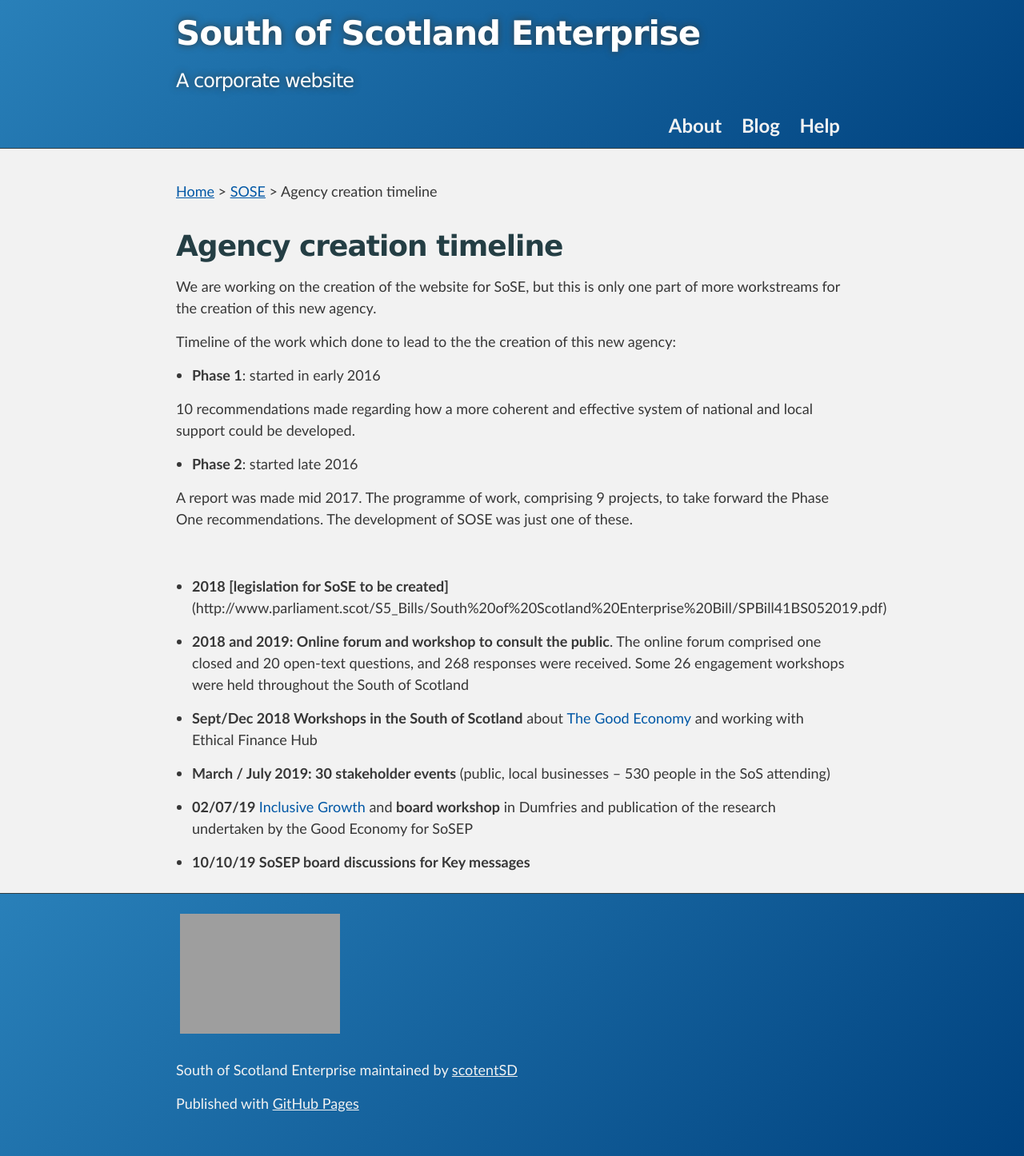
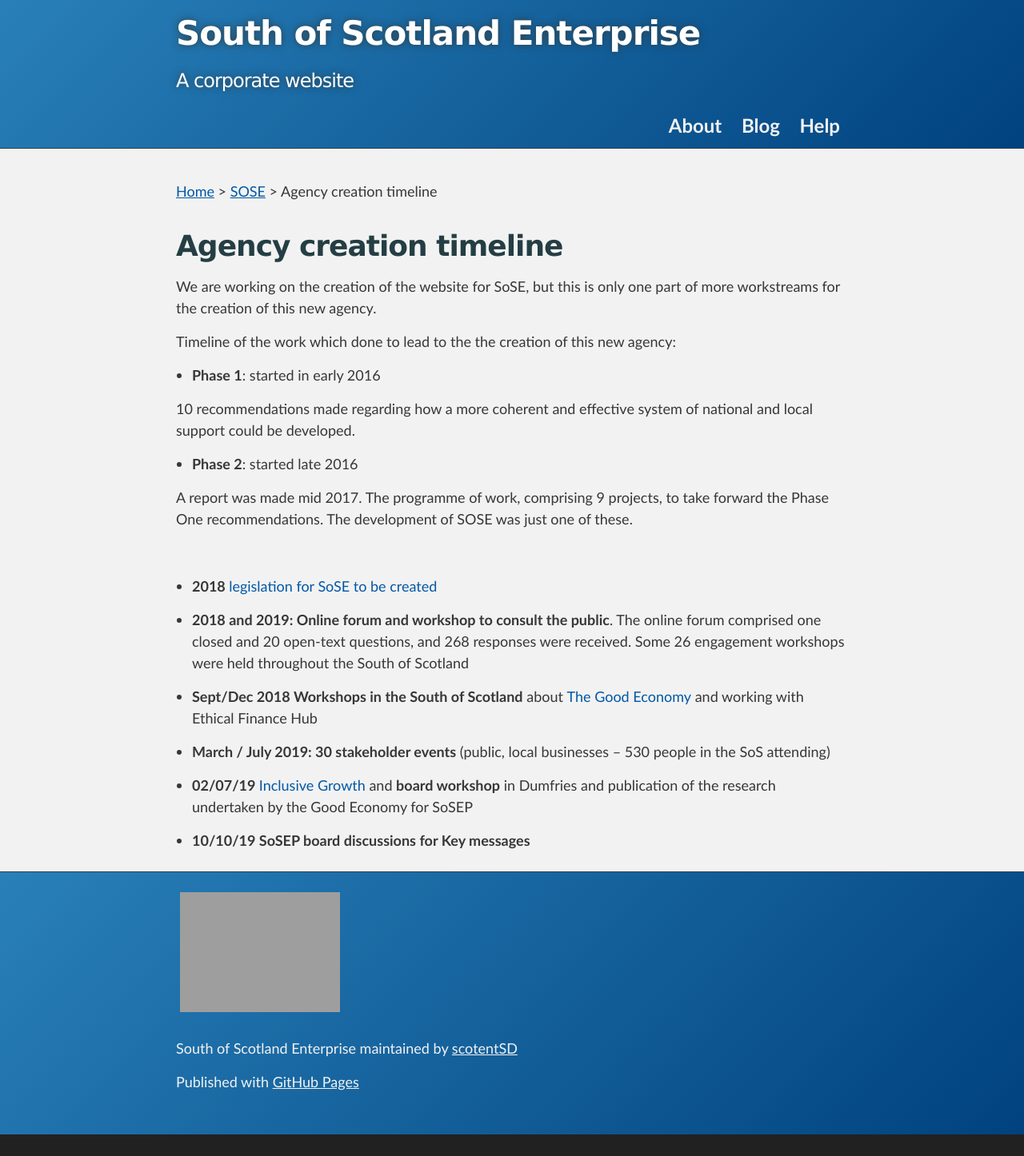
Before and after one commit to scotentSD/SOSE, a Jekyll site: the page built from _posts/2016-01-01-agency-timeline-01-01-2016.md, in a window 1280 px wide. Shown: the whole page at 80% size. Built offline with Jekyll 4.4.1, drawn with Linux system fonts in a browser that asks for light colours; after the commit the page ends 1419 px from its top, so only the background shows below that.

Commit message:
SK - fix link to bill

```diff
--- a/_posts/2016-01-01-agency-timeline-01-01-2016.md
+++ b/_posts/2016-01-01-agency-timeline-01-01-2016.md
@@ -20,7 +20,7 @@ A report was made mid 2017. The programme of work, comprising 9 projects, to tak
 
 <br>
 
-- **2018 [legislation for SoSE to be created]**(http://www.parliament.scot/S5_Bills/South%20of%20Scotland%20Enterprise%20Bill/SPBill41BS052019.pdf)
+- **2018 [legislation for SoSE to be created](http://www.parliament.scot/S5_Bills/South%20of%20Scotland%20Enterprise%20Bill/SPBill41BS052019.pdf)**
 
 - **2018 and 2019: Online forum and workshop to consult the public**. The online forum comprised one closed and 20 open-text questions, and 268 responses were received. Some 26 engagement workshops were held throughout the South of Scotland
 
```
